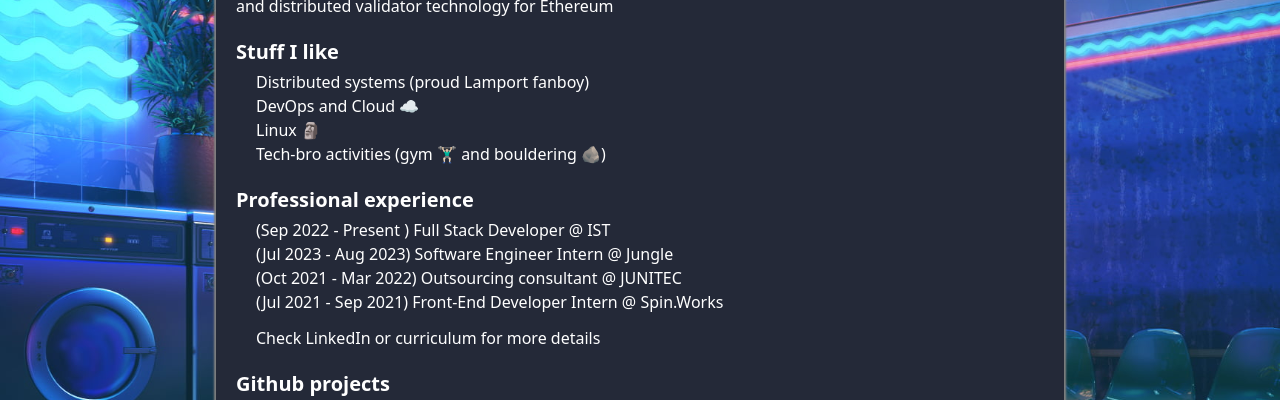
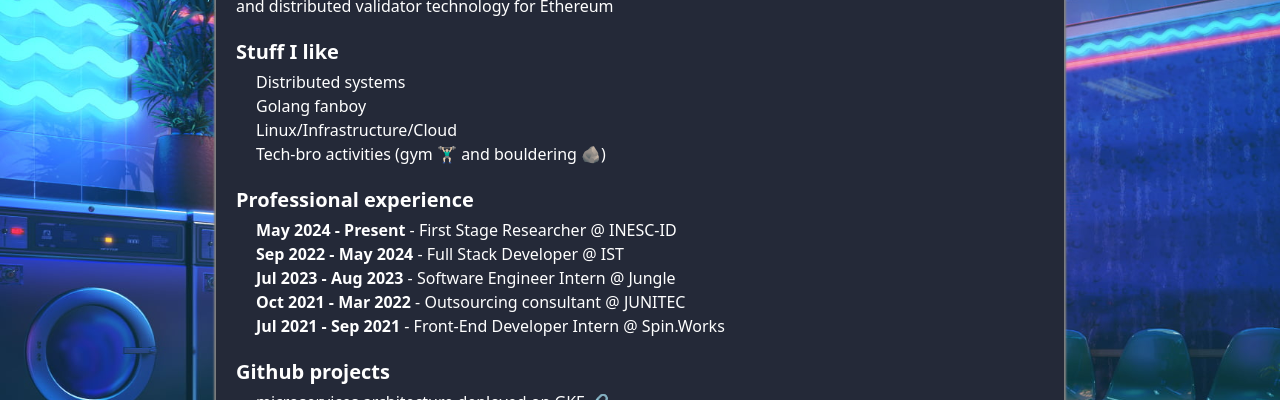
Before and after one commit to DiogoSantoss/diogosantoss.github.io, a React (Create React App) app: page /#/ in a window 1280 px wide. Shown: the part 198-598 px from the top of the page. Built offline with nearby package versions, Linux system fonts and the light colour scheme.

Commit message:
switch to skillicons

```diff
--- a/src/pages/Home.js
+++ b/src/pages/Home.js
@@ -22,6 +22,13 @@ function Home() {
     ];
     console.log(mad.join("\n"));
   }, []);
+
+  const stuff = [
+    "Distributed systems",
+    "Golang fanboy",
+    "Linux/Infrastructure/Cloud",
+    "Tech-bro activities (gym 🏋🏻‍♂️ and bouldering 🪨)",
+  ]
 
   const links = [
     {
@@ -50,6 +57,34 @@ function Home() {
     },
   ];
 
+  const experience = [
+    {
+      date: "May 2024 - Present",
+      role: "First Stage Researcher",
+      company: "INESC-ID",
+    },
+    {
+      date: "Sep 2022 - May 2024",
+      role: "Full Stack Developer",
+      company: "IST",
+    },
+    {
+      date: "Jul 2023 - Aug 2023",
+      role: "Software Engineer Intern",
+      company: "Jungle",
+    },
+    {
+      date: "Oct 2021 - Mar 2022",
+      role: "Outsourcing consultant",
+      company: "JUNITEC",
+    },
+    {
+      date: "Jul 2021 - Sep 2021",
+      role: "Front-End Developer Intern",
+      company: "Spin.Works",
+    },
+  ]
+
   return (
     <>
       <div className="bg-githubDark text-white rounded-xl p-5 shadow-homeShadow">
@@ -61,22 +96,20 @@ function Home() {
         </span>
         <h3 className="font-bold text-xl mt-5 mb-1">Stuff I like</h3>
         <ul className="ml-5">
-          <li>Distributed systems (proud Lamport fanboy)</li>
-          <li>DevOps and Cloud ☁️</li>
-          <li>Linux 🗿</li>
-          <li>Tech-bro activities (gym 🏋🏻‍♂️ and bouldering 🪨)</li>
+          {stuff.map((item, index) => (
+            <li key={index}>{item}</li>
+          ))}
         </ul>
         <h3 className="font-bold text-xl mt-5 mb-1">Professional experience</h3>
         <div className="ml-5">
           <ul>
-            <li>(Sep 2022 - Present ) Full Stack Developer @ IST</li>
-            <li>(Jul 2023 - Aug 2023) Software Engineer Intern @ Jungle</li>
-            <li>(Oct 2021 - Mar 2022) Outsourcing consultant @ JUNITEC</li>
-            <li>
-              (Jul 2021 - Sep 2021) Front-End Developer Intern @ Spin.Works
-            </li>
+            {experience.map((item, index) => (
+              <li key={index}>
+                <span className="font-bold">{item.date}</span>
+                <span> - {item.role} @ {item.company}</span>
+              </li>
+            ))}
           </ul>
-          <p className="mt-3">Check LinkedIn or curriculum for more details</p>
         </div>
         <h3 className="font-bold text-xl mt-5 mb-1">Github projects</h3>
         <ul className="ml-5">
@@ -96,7 +129,7 @@ function Home() {
               className="inline-block mr-2"
             >
               <img
-                src="https://skills.thijs.gg/icons?i=linkedin"
+                src="https://skillicons.dev/icons?i=linkedin"
                 alt="Linkedin"
               />
             </a>
@@ -104,7 +137,7 @@ function Home() {
               href="https://www.github.com/DiogoSantoss"
               className="inline-block"
             >
-              <img src="https://skills.thijs.gg/icons?i=github" alt="Github" />
+              <img src="https://skillicons.dev/icons?i=github" alt="Github" />
             </a>
           </span>
         </div>
```
Also changed, not shown: 7 other files (tests, documents, lock files or other folders).
